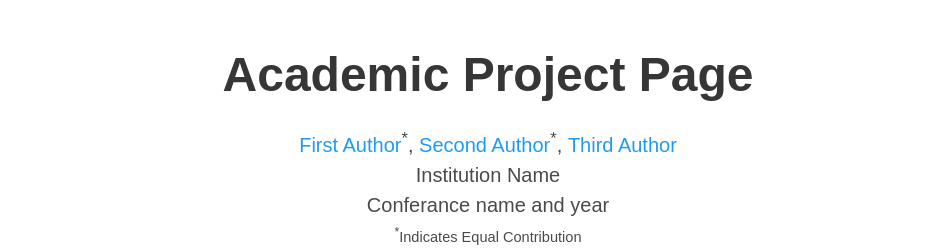
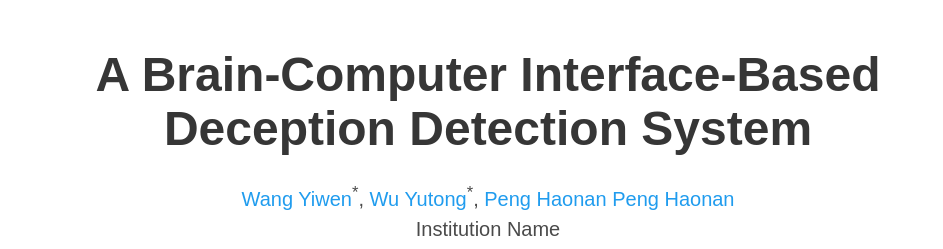
Before and after one commit to CuSO4wyt/BCIForLieDetection, a plain HTML site: page index.html in a window 1280 px wide. Shown: the top 249 px of the page, without its empty margins (152-1095 px from the left). Drawn offline with nearby package versions, Linux system fonts and the light colour scheme; some icons are missing; a web font is replaced by a local one.

Commit message:
Update index.html

```diff
--- a/index.html
+++ b/index.html
@@ -52,15 +52,18 @@
       <div class="container is-max-desktop">
         <div class="columns is-centered">
           <div class="column has-text-centered">
-            <h1 class="title is-1 publication-title">Academic Project Page</h1>
+            <h1 class="title is-1 publication-title">A Brain-Computer Interface-Based Deception Detection System</h1>
             <div class="is-size-5 publication-authors">
               <!-- Paper authors -->
               <span class="author-block">
-                <a href="FIRST AUTHOR PERSONAL LINK" target="_blank">First Author</a><sup>*</sup>,</span>
+                <a href="FIRST AUTHOR PERSONAL LINK" target="_blank">Wang Yiwen</a><sup>*</sup>,</span>
                 <span class="author-block">
-                  <a href="SECOND AUTHOR PERSONAL LINK" target="_blank">Second Author</a><sup>*</sup>,</span>
+                  <a href="SECOND AUTHOR PERSONAL LINK" target="_blank">Wu Yutong</a><sup>*</sup>,</span>
                   <span class="author-block">
-                    <a href="THIRD AUTHOR PERSONAL LINK" target="_blank">Third Author</a>
+                    <a href="THIRD AUTHOR PERSONAL LINK" target="_blank">Peng Haonan</a>
+                    <span class="author-block">
+                      <a href="THIRD AUTHOR PERSONAL LINK" target="_blank">Peng Haonan</a>
+
                   </span>
                   </div>
 
```
